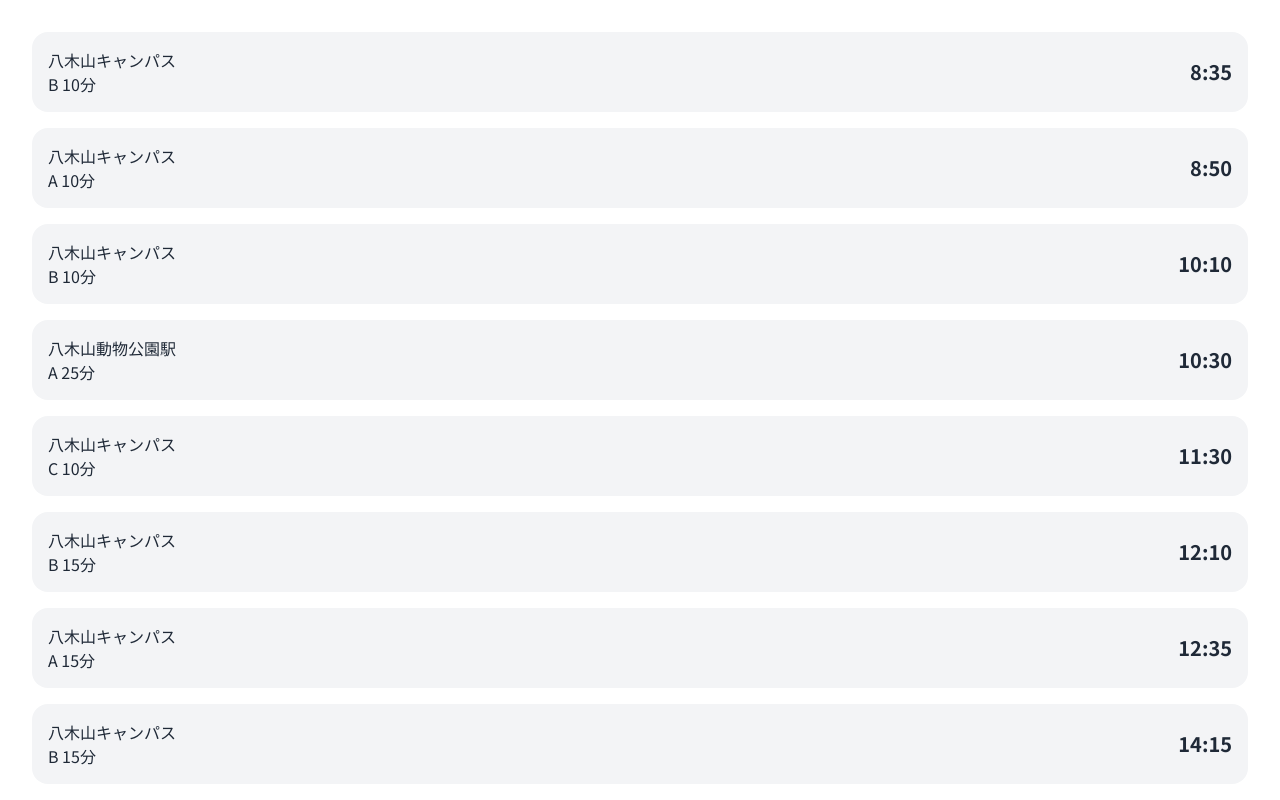
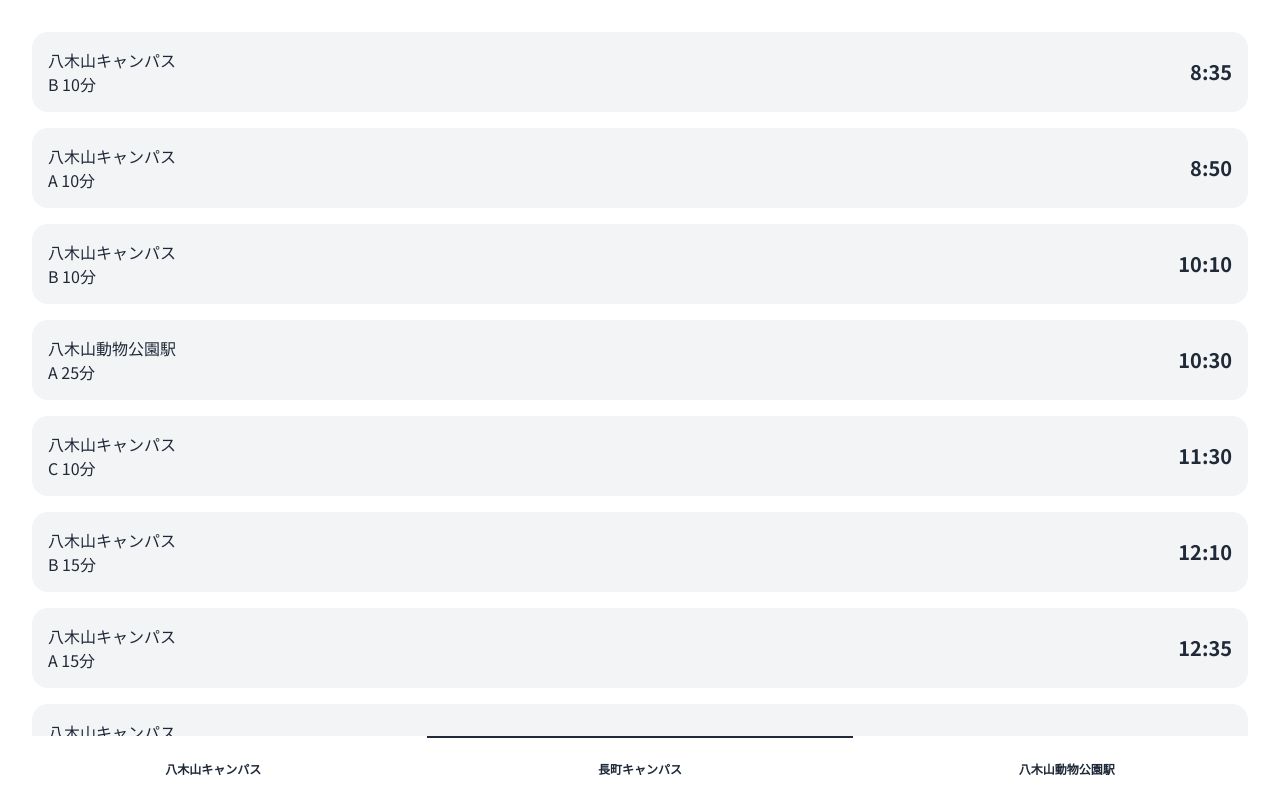
Before and after one commit to tohtech-softtech/dashboard, a Next.js app: page /shuttle in a window 1280 px wide. Shown: the top 800 px of the page. Built offline with nearby package versions, Linux system fonts and the light colour scheme.

Commit message:
ボトムナビゲーションを追加

```diff
--- a/src/pages/shuttle.tsx
+++ b/src/pages/shuttle.tsx
@@ -27,18 +27,33 @@ export default function TimeTable() {
   }, []);
 
   return (
-    <div className="grid grid-cols-1 gap-4 p-8">
+    <>
+      <div className="grid grid-cols-1 gap-4 p-8 pb-20 ">
         {timeTable.map((item) => (
           <div key={item.id} className="card grid grid-cols-2 bg-gray-100 p-4">
             <div className="text-left">
               <div className="text-base font-medium">{item.destination}</div>
-              <div>{item.bus_type} {item.time_required}分</div>
+              <div>
+                {item.bus_type} {item.time_required}分
+              </div>
             </div>
             <div className="flex items-center justify-end text-xl font-bold">
               {item.departure_hour}:{item.departure_minute}
             </div>
           </div>
         ))}
-    </div>
+      </div>
+      <div className="btm-nav">
+        <button type="button">
+          <span className="btm-nav-label text-xs font-bold">八木山キャンパス</span>
+        </button>
+        <button type="button" className="active">
+          <span className="btm-nav-label text-xs font-bold">長町キャンパス</span>
+        </button>
+        <button type="button">
+          <span className="btm-nav-label text-xs font-bold">八木山動物公園駅</span>
+        </button>
+      </div>
+    </>
   );
 }
```
